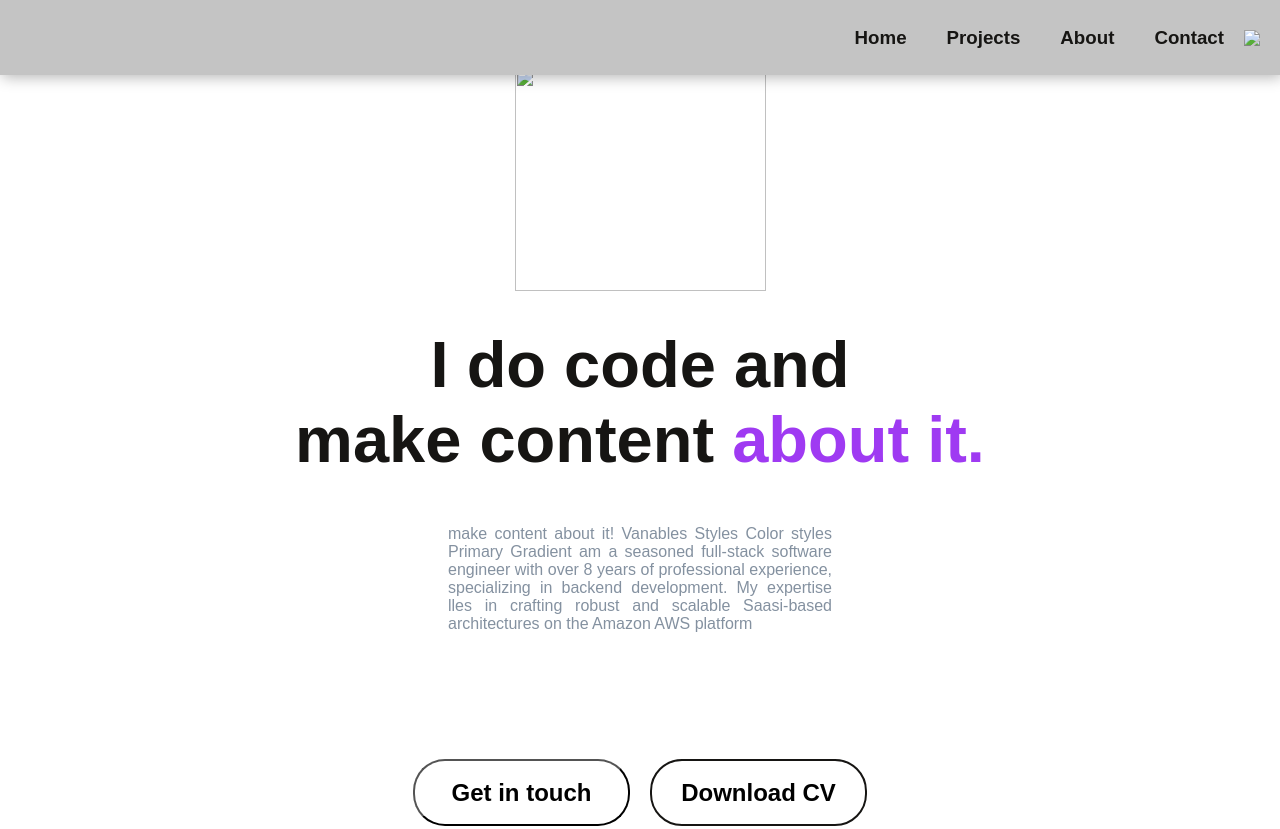
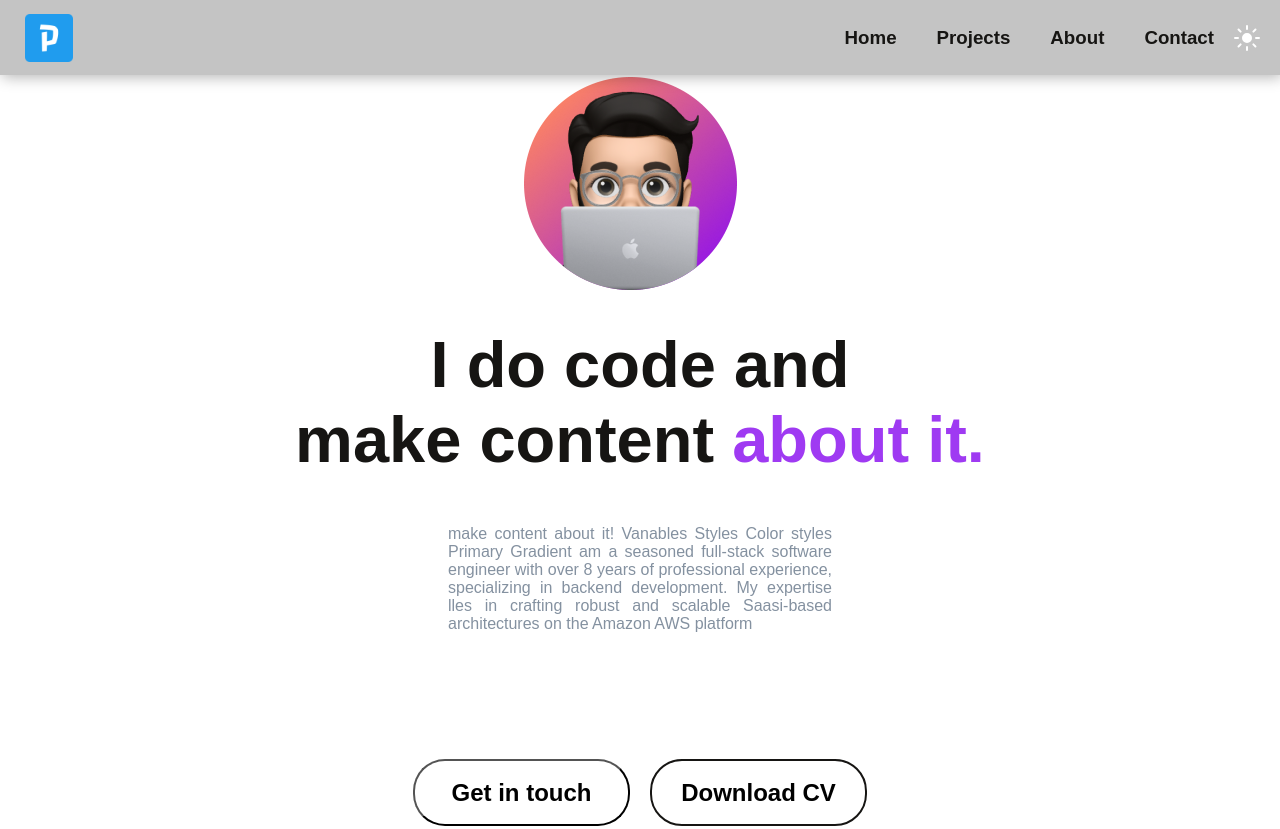
Before and after one commit to AmirSalehTaghavian/AmirSalehTaghavian-personal-website, a plain HTML site: page index.html in a window 1280 px wide. Shown: the top 829 px of the page. Drawn offline with Linux system fonts and the light colour scheme; files whose address does not match are found by name.

Commit message:
change image URLs

```diff
--- a/index.html
+++ b/index.html
@@ -18,7 +18,7 @@
     <header>
       <nav class="nav-bar" id="nav">
         <div class="logo">
-          <img src="favicon.ico" alt="" />
+          <img src="./Images/favicon.ico" alt="" />
         </div>
 
         <div class="options">
@@ -29,7 +29,7 @@
           <h3 class="projects">Projects</h3>
           <h3 class="about">About</h3>
           <h3 class="contact">Contact</h3>
-          <img src="icon-sun.svg" class="theme-switcher" id="theme-switcher">
+          <img src="./Images/icon-sun.svg" class="theme-switcher" id="theme-switcher">
         </div>
 
 
@@ -41,12 +41,12 @@
         <button class="projects-act projects">Projects</button>
         <button class="about-act about">About</button>
         <button class="contact-act">Contact</button>
-                  <img src="icon-sun.svg" class="theme-switcher" id="theme-switcher">
+                  <img src="./Images/icon-sun.svg" class="theme-switcher" id="theme-switcher">
       </div>
     </header>
     <br />
     <div class="avatar">
-      <img src="avatar.png" alt="" />
+      <img src="./Images/avatar.png" alt="" />
     </div>
     <br />
     <br />
@@ -79,7 +79,7 @@
   <h2 class="projects-title">PROJECTS</h2>
   <div class="projects pro">
     <div class="html-tutorial">
-      <img class="html-tutorial-img" src="html-tutorial.PNG" alt="">
+      <img class="html-tutorial-img" src="./Images/html-tutorial.PNG" alt="">
       <div class="html-toturial-options">
           <div class="visit-name-project">
             <a class="name-of-projects" href="google.com">HTML TOTURIAL</a>
@@ -90,7 +90,7 @@
       </div>
     </div>
     <div class="html-tutorial">
-      <img class="html-tutorial-img" src="css-toturial.PNG" alt="" >
+      <img class="html-tutorial-img" src="./Images/css-toturial.PNG" alt="" >
       <div class="html-toturial-options">
           <div class="visit-name-project">
 
```
